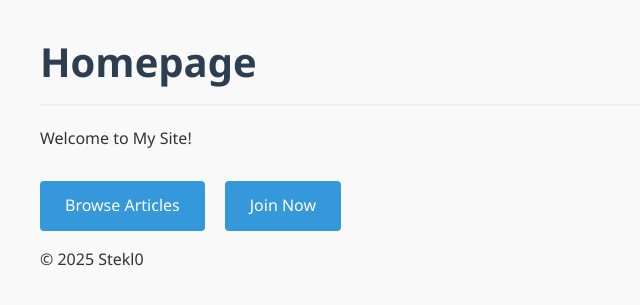
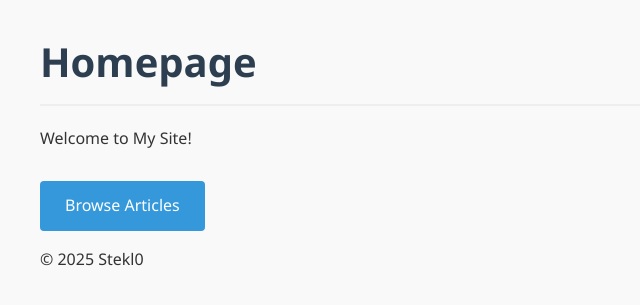
Before and after one commit to GreyStekl0/blog_609-31_GSK, a Django app: page / in a window 1280 px wide. Shown: the part 119-424 px from the top of the page, without its empty margins (0-640 px from the left). Run offline with Django 5.2, Linux system fonts and the light colour scheme; parts of the project's set-up code (start-up, migrations or seed data) failed here and were passed over.

Commit message:
Remove signup link for unauthenticated users from homepage

```diff
--- a/templates/homepage.html
+++ b/templates/homepage.html
@@ -10,9 +10,6 @@
 
         <div class="homepage-actions">
             <a href="{% url 'articles' %}" class="action-button">Browse Articles</a>
-            {% if not user.is_authenticated %}
-                <a href="{% url 'signup' %}" class="action-button">Join Now</a>
-            {% endif %}
         </div>
     </div>
 {% endblock content %}
```
